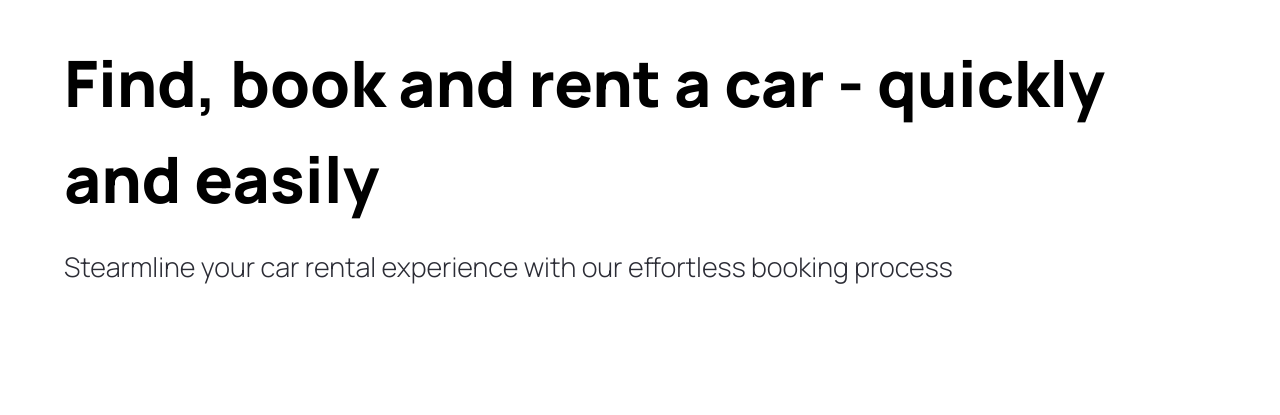
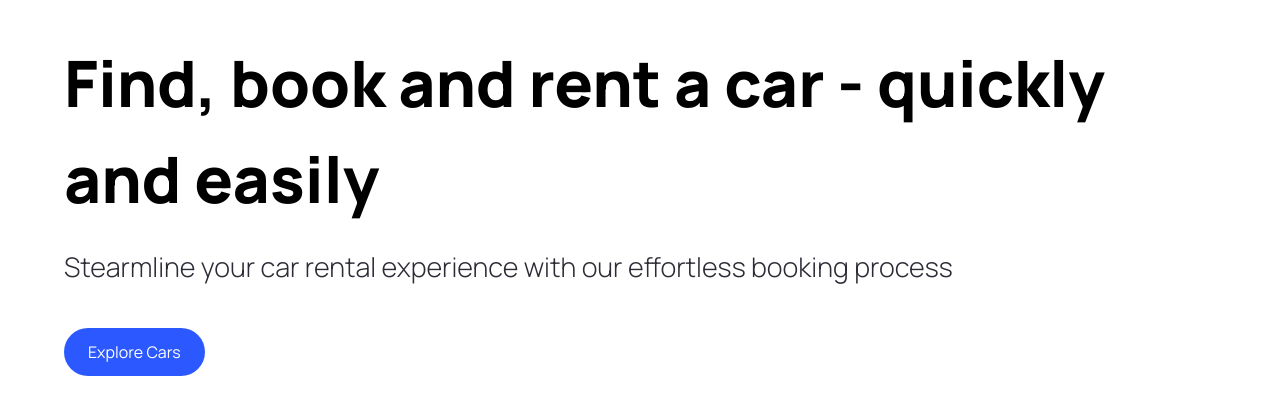
Before and after one commit to yusufkula/CarHub, a Next.js app: page / in a window 1280 px wide. Shown: the part 109-524 px from the top of the page. Built offline with nearby package versions, Linux system fonts and the light colour scheme.

Commit message:
add custom button component

```diff
--- /dev/null
+++ b/components/CustomButton.tsx
@@ -0,0 +1,22 @@
+"use client"
+
+import React from 'react'
+import Image from 'next/image'
+import { CustomButtonProps } from '@/types'
+
+const CustomButton = ({title, containerStyles, handleClick}: CustomButtonProps) => {
+  return (
+    <button
+    disabled={false}
+    type='button'
+    className={`custom-btn ${containerStyles}`}
+    onClick={handleClick}
+    >
+        <span className={`flex-1`}>
+            {title}
+        </span>
+    </button>
+  )
+}
+
+export default CustomButton
--- a/components/Hero.tsx
+++ b/components/Hero.tsx
@@ -1,6 +1,11 @@
+"use client"
 import React from 'react'
+import CustomButton from './CustomButton';
 
 const Hero = () => {
+    const handleScroll = () => {
+
+    }
   return (
     <div className="hero">
         <div className="flex-1 pt-36 padding-x">
@@ -12,6 +17,13 @@
                 experience with our effortless
                 booking process
             </p>
+            <CustomButton
+                title="Explore Cars"
+                containerStyles="bg-primary-blue
+                text-white rounded-full mt-10"
+                handleClick={handleScroll}
+
+            />
         </div>
     </div>
   )
--- a/components/index.ts
+++ b/components/index.ts
@@ -1,5 +1,6 @@
 import Hero from "./Hero"
-
+import CustomButton from "./CustomButton"
 export {
-    Hero
+    Hero,
+    CustomButton
 }
```
